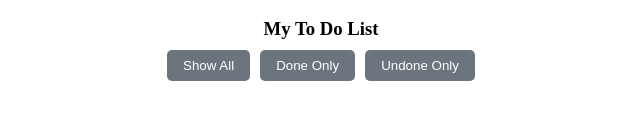
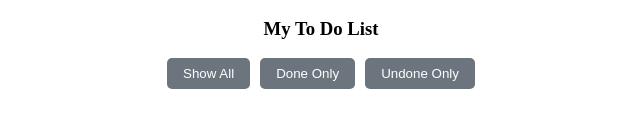
Before and after one commit to Yusak-code/web1, a Vue app: page / in a window 1280 px wide. Shown: the part 147-287 px from the top of the page, without its empty margins (319-959 px from the left). Built offline with nearby package versions, Linux system fonts and the light colour scheme; no server answers.

Commit message:
edit styling

```diff
--- a/src/App.vue
+++ b/src/App.vue
@@ -82,7 +82,7 @@ const filtered = computed(() => {
   font-weight: bold;
 }
 .filter-buttons button {
-  margin: 0 5px;
+  margin: 8px 5px;
   padding: 8px 16px;
   background-color: #6c757d;
   color: white;
```
Also changed, not shown: 1 other file (tests, documents, lock files or other folders).
